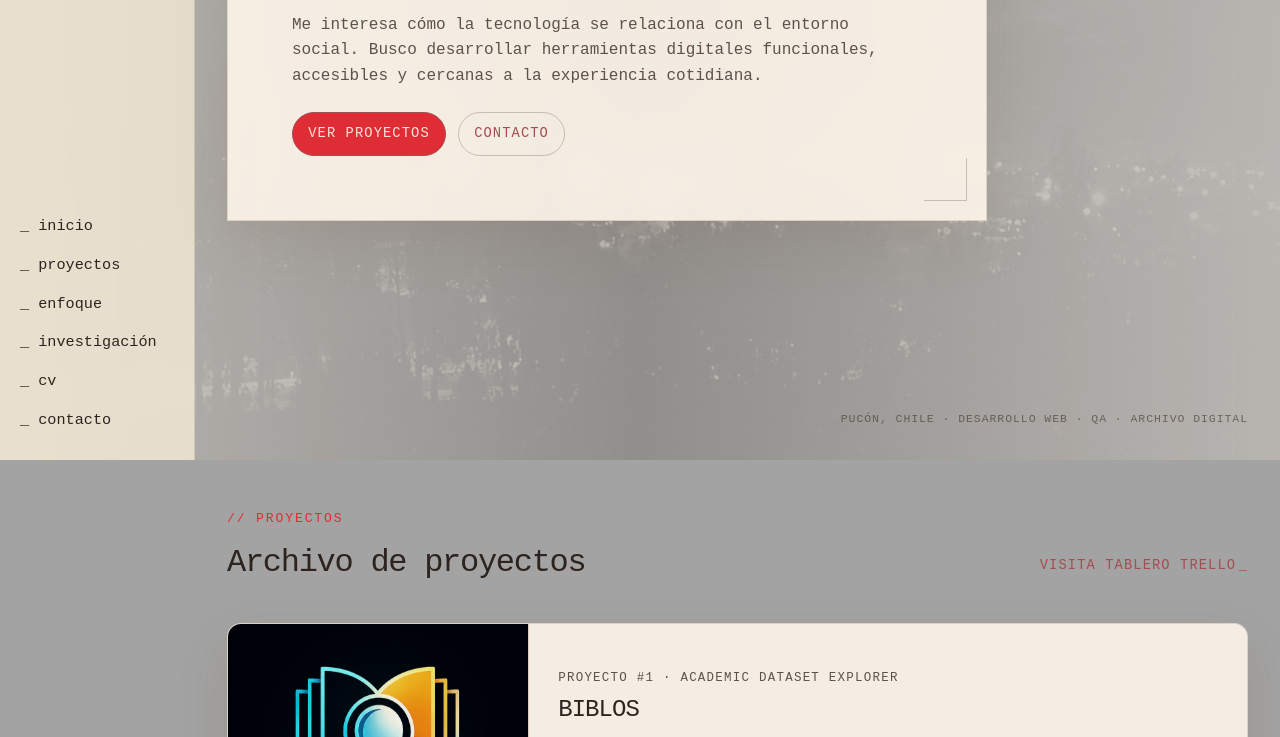
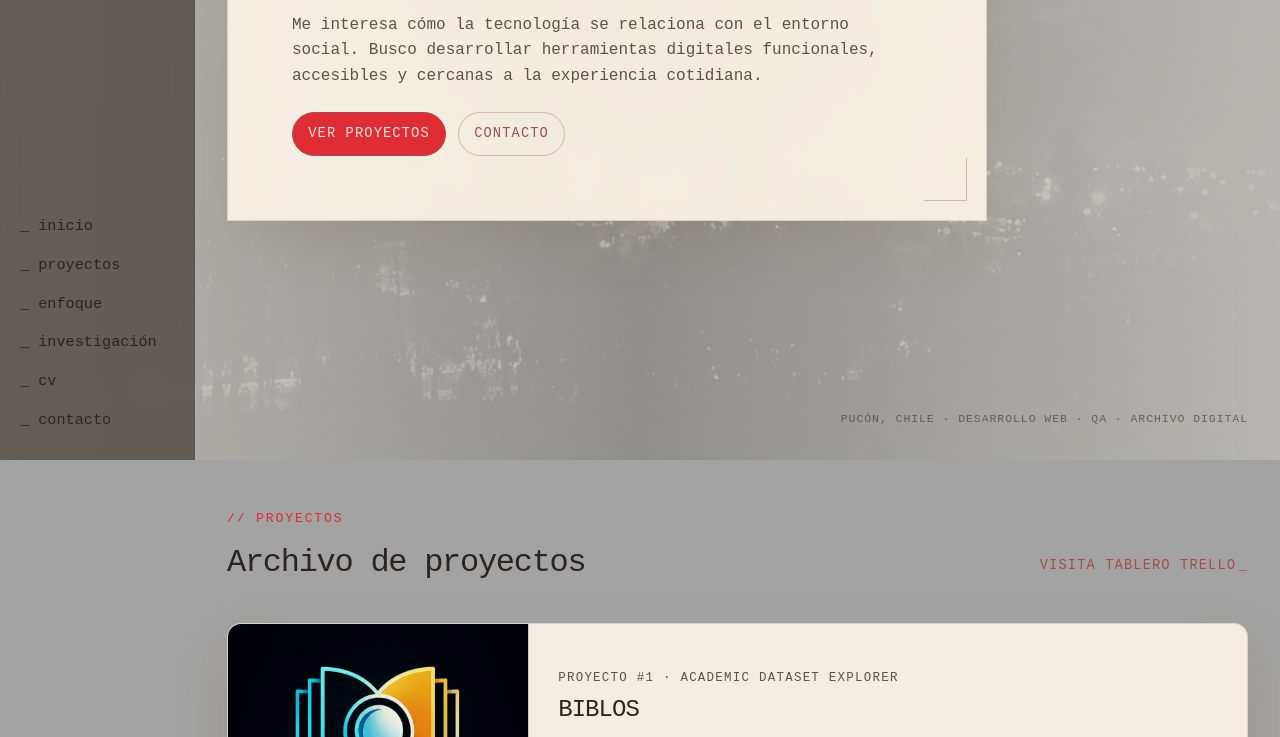
Before and after one commit to naabit/portfolio-naabit, a plain HTML site: page index.html in a window 1280 px wide. Shown: the part 340-1077 px from the top of the page. Drawn offline with Linux system fonts and the light colour scheme.

Commit message:
cambia color sidebar

```diff
--- a/assets/css/style.css
+++ b/assets/css/style.css
@@ -40,7 +40,7 @@ html[data-theme="light"] {
   --color-primary-soft: rgba(217, 107, 112, 0.16);
   --color-border: rgba(88, 66, 54, 0.16);
   --color-border-strong: rgba(88, 66, 54, 0.28);
-  --color-sidebar: rgba(247, 235, 214, 0.78);
+  --color-sidebar: rgba(75, 70, 62, 0.78);
   --color-sidebar-mobile: rgba(255, 248, 236, 0.94);
   --color-overlay-main: rgba(246, 239, 227, 0.92);
   --color-overlay-mid: rgba(246, 239, 227, 0.72);
```
